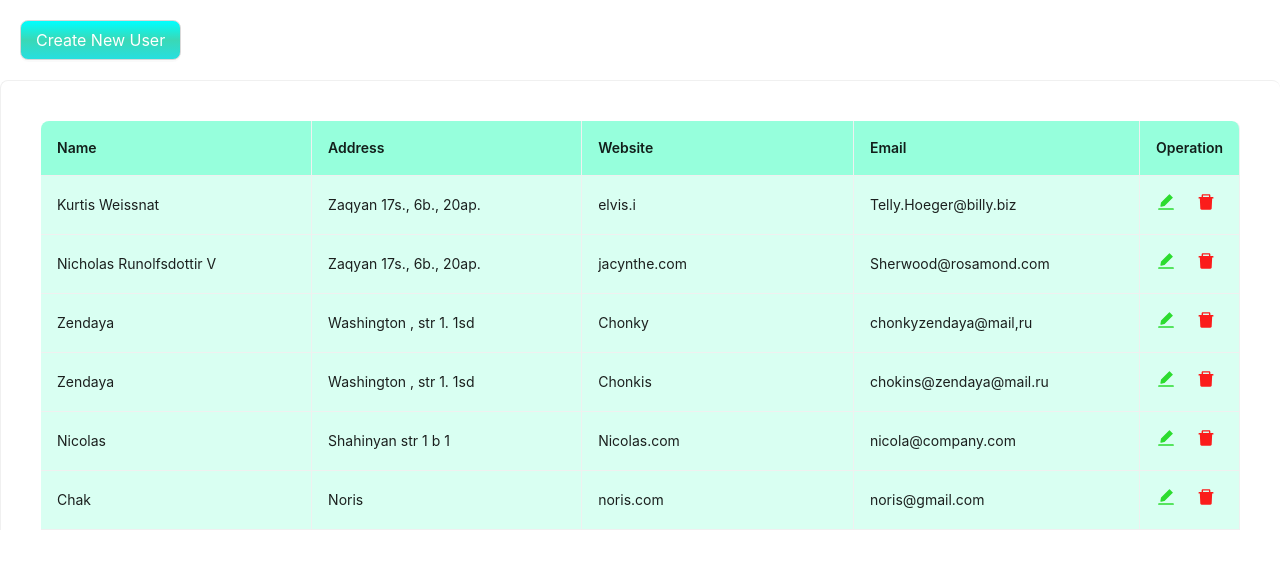
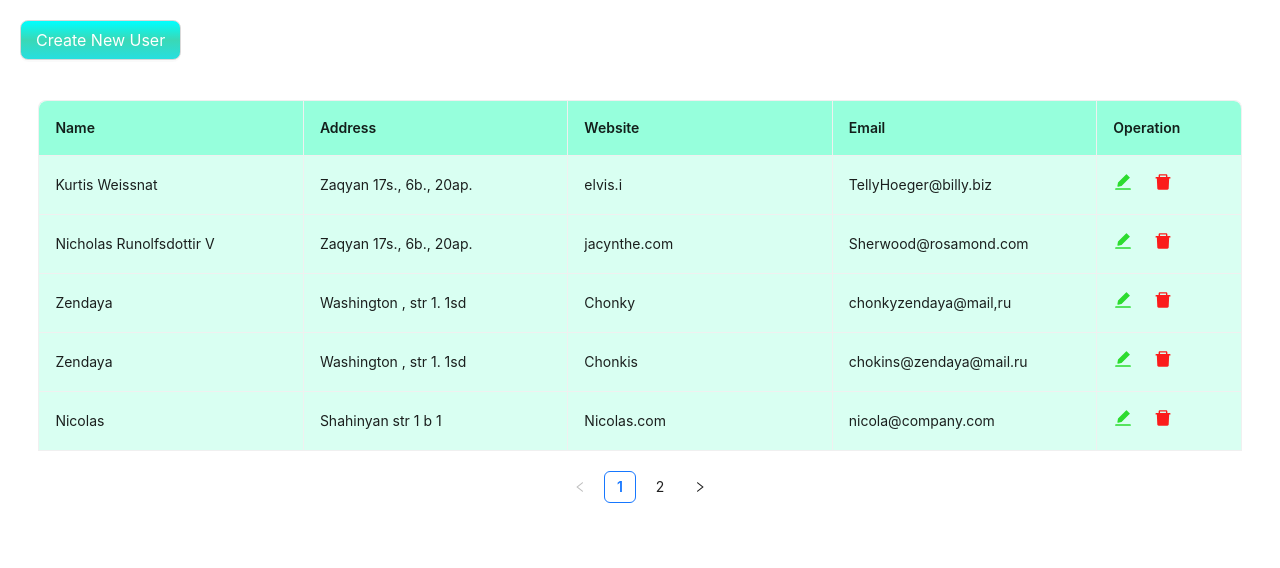
Before and after one commit to Zaven-git/users-ant-design, a React (Create React App) app: page / in a window 1280 px wide. Shown: the top 568 px of the page. Built offline with nearby package versions, Linux system fonts and the light colour scheme; data requests are answered from the project's data file.

Commit message:
add pagintaion to table and improve CRUD functionality

```diff
--- a/db.json
+++ b/db.json
@@ -4,7 +4,7 @@
       "name": "Kurtis Weissnat",
       "address": "Zaqyan 17s., 6b., 20ap. ",
       "website": "elvis.i",
-      "email": "Telly.Hoeger@billy.biz",
+      "email": "TellyHoeger@billy.biz",
       "id": 7
     },
     {
--- a/package.json
+++ b/package.json
@@ -3,6 +3,7 @@
   "version": "0.1.0",
   "private": true,
   "dependencies": {
+    "@reduxjs/toolkit": "^1.9.7",
     "@testing-library/jest-dom": "^5.17.0",
     "@testing-library/react": "^13.4.0",
     "@testing-library/user-event": "^13.5.0",
@@ -12,6 +13,7 @@
     "react": "^18.2.0",
     "react-dom": "^18.2.0",
     "react-icons": "^4.11.0",
+    "react-redux": "^8.1.3",
     "react-scripts": "5.0.1",
     "web-vitals": "^2.1.4"
   },
--- a/src/App.scss
+++ b/src/App.scss
@@ -4,6 +4,9 @@ body {
 
 .App {
     scroll-behavior: smooth;
+    &.cancel-button {
+        cursor: pointer;
+    }
     & .ant-btn {
         background-image: linear-gradient(aqua, #3ad8b6, rgb(39, 223, 223));
         margin: 20px;
@@ -13,8 +16,9 @@ body {
             background-image: linear-gradient( rgb(39, 223, 223), rgba(0, 255, 255, 0.637), #3ad8b6);
         }
     }
-    & .ant-table-content {
-        margin: 40px;
+    & .ant-table {
+        width: 94%;
+        margin: 20px auto;
         & .ant-table-thead {
             & .ant-table-cell {
                 text-transform: capitalize;
--- a/src/components/UserTable.jsx
+++ b/src/components/UserTable.jsx
@@ -1,15 +1,15 @@
 import { useState, useEffect } from 'react';
-import { Form, Popconfirm, Table, Typography, Button } from 'antd';
-import UserApi from '../api/index';
+import { Form, Spin, Table, Typography, Button } from 'antd';
 import { AiFillEdit, AiFillDelete } from "react-icons/ai";
 import { EditableCell } from './EditableCell';
-
-const API_URL = 'http://localhost:3001/users'
+import { fetchUsers, removeUser, editUser, addEmptyItem, addNewUser } from '../features/user/userSlice'
+import { useDispatch, useSelector } from 'react-redux';
 
 export const UserTable = () => {
-  const api = new UserApi(API_URL)
+  const dispatch = useDispatch()
+  const list = useSelector((state) => state.users.list);
+  const loading = useSelector((state) => state.users.loading);
   const [form] = Form.useForm();
-  const [data, setData] = useState([]);
   const [editingKey, setEditingKey] = useState('');
   const isEditing = (record) => record.key === editingKey;
 
@@ -20,10 +20,12 @@ export const UserTable = () => {
     address: '',
   };
 
+  useEffect(() => {
+    dispatch(fetchUsers())
+  }, [dispatch]);
+
   const addUser = () => {
-    let newData = [...data]
-    newData.push({ key: 0, ...emptyItem })
-    setData(newData)
+    dispatch(addEmptyItem())
     setTimeout(() => {
       window.scrollTo(0, document.body.scrollHeight);
     }, 0);
@@ -38,11 +40,8 @@ export const UserTable = () => {
     setEditingKey(record.key);
   };
 
-  const remove = async (id) => {
-    const res = await api.deleteUser(id);
-    if (res.status === 200) {
-      setData(data.filter(e => e.id !== id))
-    };
+  const remove = (id) => {
+    dispatch(removeUser(id));
   }
 
   const cancel = () => {
@@ -50,55 +49,31 @@ export const UserTable = () => {
   };
 
   const save = async (key) => {
-    try {
-      const row = await form.validateFields();
-      const newData = [...data];
-      const index = newData.findIndex((item) => key === item.key);
-      if (index > -1) {
-        const item = newData[index];
-        newData.splice(index, 1, { ...item, ...row });
-        if (editingKey !== 0) {
-          await api.updateUser(key, row)
-        } else {
-          let res = await api.addNewUser(row)
-          if (res.status === 200) {
-            newData.push(res.data)
-          }
-        }
-        setData(newData);
-        await api.getUsers()
-        setEditingKey('');
-      } else {
-        newData.push(row);
-        setData(newData);
-        setEditingKey('');
-      }
-    } catch (errInfo) {
-      console.log('Validate Failed:', errInfo);
+    const row = await form.validateFields();
+    if (row && key !== 0) {
+      dispatch(editUser({ key, row }))
+    } else {
+      dispatch(addNewUser(row))
     }
+    setEditingKey('');
   };
-
-  useEffect(() => {
-    async function fetchUsers() {
-      let response = await api.getUsers()
-      const data = response.data.map(u => ({ key: u.id, ...u }))
-      setData(data);
-    }
-    fetchUsers()
-  }, []);
 
   const similarColumns = ['name', 'address', 'website', 'email'].map(e => ({
     title: e,
     dataIndex: e,
-    width: '25%',
+    width: '22%',
     editable: true,
   }))
+  similarColumns[3].responsive = ['sm']
+  similarColumns[1].responsive = ['md']
+  similarColumns[2].responsive = ['lg']
 
   const columns = [
     ...similarColumns,
     {
       title: 'operation',
       dataIndex: 'operation',
+      width: '12%',
       render: (_, record) => {
         const editable = isEditing(record);
         return editable ? (
@@ -106,7 +81,7 @@ export const UserTable = () => {
             <Typography.Link onClick={() => save(record.key)} style={{ marginRight: 8, }}>
               Save
             </Typography.Link>
-            <Popconfirm title="Sure to cancel?" onConfirm={cancel}><a>Cancel</a></Popconfirm>
+            <span onClick={cancel} className='cancel-button'>Cancel</span>
           </span>
         ) : (
           <>
@@ -143,12 +118,14 @@ export const UserTable = () => {
       <Button size='large' onClick={addUser}>Create New User</Button>
       <Form form={form} component={false}>
         <Table
+          className='animated-border'
           components={{ body: { cell: EditableCell, }, }}
           bordered
-          dataSource={data}
+          loading={loading}
+          dataSource={list}
           columns={mergedColumns}
           rowClassName="editable-row"
-          pagination={false}
+          pagination={{ defaultPageSize: 5, position: ['bottomCenter'] }}
         />
       </Form>
     </>
```
Also changed, not shown: 1 other file (tests, documents, lock files or other folders).
